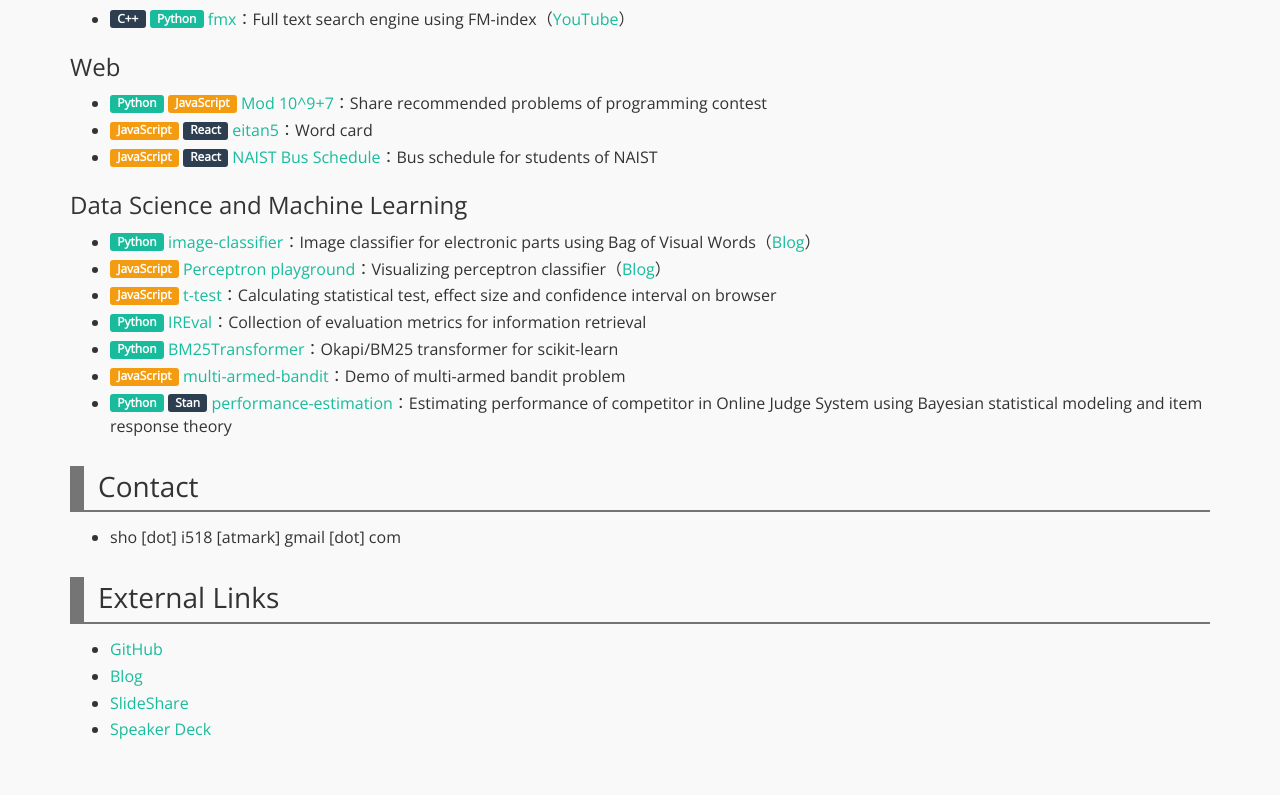
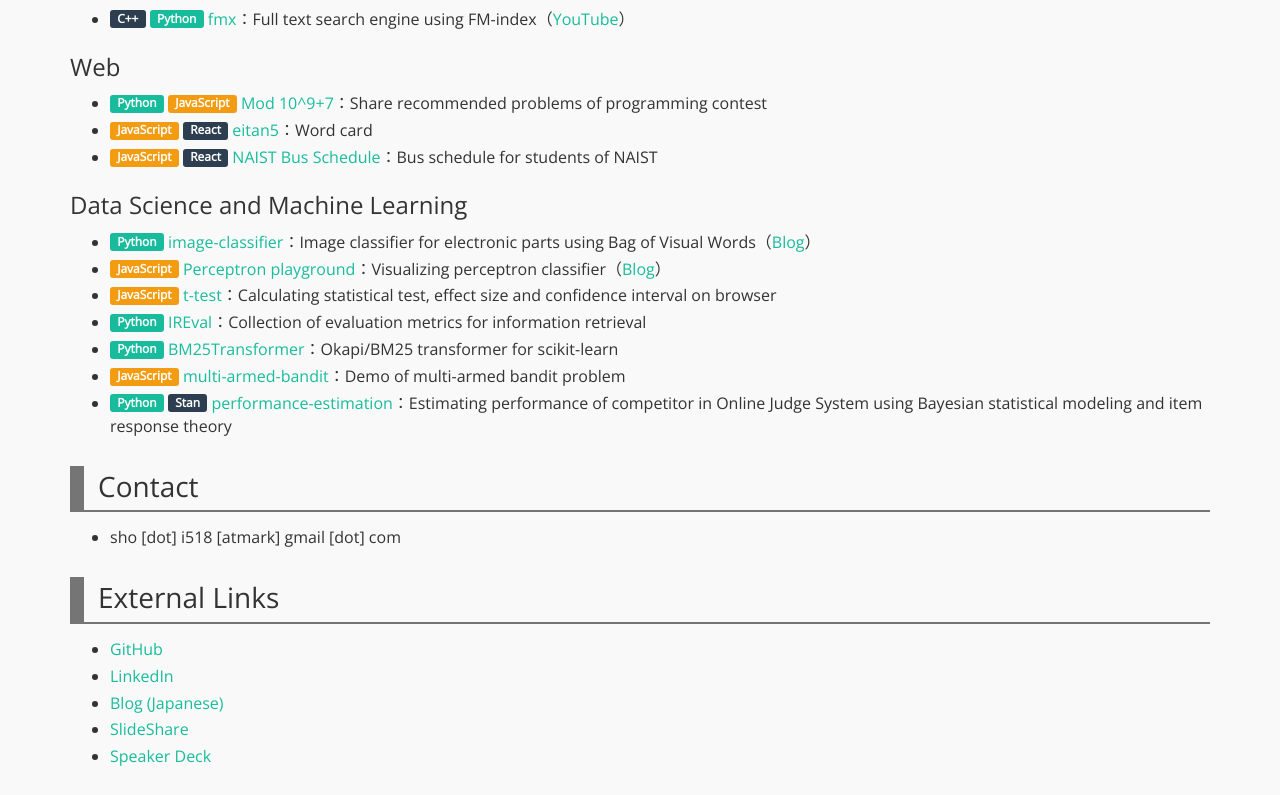
Before and after one commit to arosh/arosh.github.com, a plain HTML site: page index-en.html in a window 1280 px wide. Shown: the part 1253-2048 px from the top of the page. Before the commit the page ends 2021 px from the top, so only its background shows below. Drawn offline with nearby package versions, Linux system fonts and the light colour scheme.

Commit message:
Update index-en.html

```diff
--- a/index-en.html
+++ b/index-en.html
@@ -115,7 +115,8 @@
         <h2>External Links</h2>
         <ul>
             <li><a href="https://github.com/arosh">GitHub</a></li>
-            <li><a href="http://kujira16.hateblo.jp/">Blog</a></li>
+            <li><a href="https://www.linkedin.com/in/sho-iizuka-497424157/">LinkedIn</a></li>
+            <li><a href="http://kujira16.hateblo.jp/">Blog (Japanese)</a></li>
             <li><a href="http://www.slideshare.net/kujira16">SlideShare</a></li>
             <li><a href="https://speakerdeck.com/arosh">Speaker Deck</a></li>
         </ul>
```
